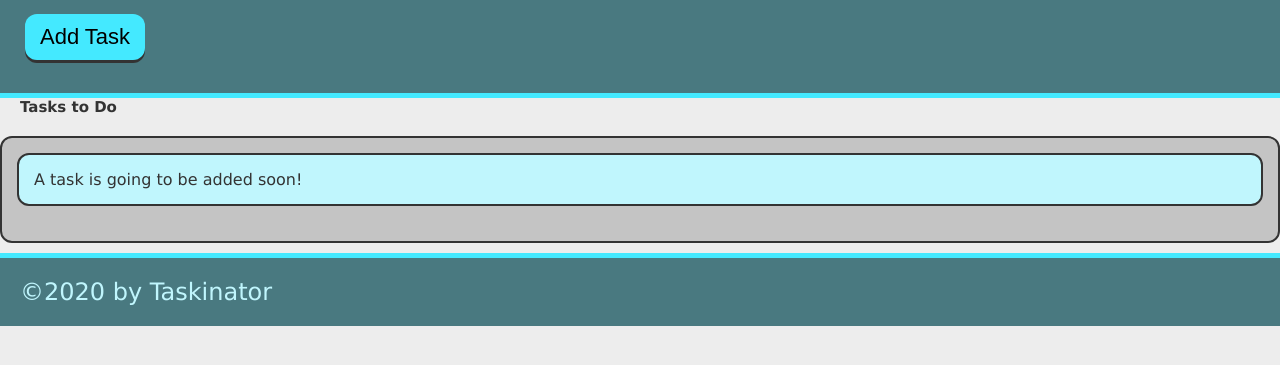
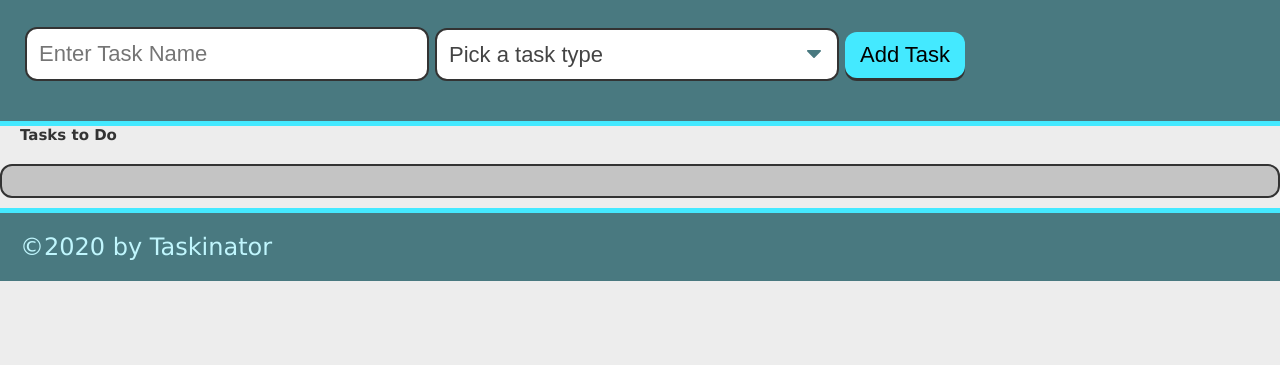
Before and after one commit to catherinecunningham/taskinator, a plain HTML site: page index.html in a window 1280 px wide. Shown: the part 115-480 px from the top of the page. Drawn offline with Linux system fonts and the light colour scheme.

Commit message:
enable task adding through form

```diff
--- a/assets/js/script.js
+++ b/assets/js/script.js
@@ -1,11 +1,13 @@
-var buttonEl = document.querySelector("#save-task");
+var formEl = document.querySelector("#task-form");
 var tasksToDoEl = document.querySelector("#tasks-to-do");
 
 var createTaskHandler = function() {
+    event.preventDefault();
+
   var listItemEl = document.createElement("li");
   listItemEl.className = "task-item";
   listItemEl.textContent = "This is a new task.";
   tasksToDoEl.appendChild(listItemEl);
   };
 
-buttonEl.addEventListener("click", createTaskHandler);
+formEl.addEventListener("submit", createTaskHandler);
--- a/index.html
+++ b/index.html
@@ -14,10 +14,27 @@
 <!--Start Header-->
 <header>
     <h1 class="page-title">Taskinator</h1>
+
     <p>
         Click the button below to add a new task!
     </p>
-    <button class="btn" id="save-task">Add Task</button>
+
+    <form id="task-form">
+        <div class="form-group">
+            <input type="text" name="task-name" placeholder="Enter Task Name" />
+        </div>
+        <div class="form-group">
+            <select name="task-type" class="select-dropdown">
+                <option value="" disabled selected>Pick a task type</option>
+                <option value="Print">Print</option>
+                <option value="Web">Web</option>
+                <option value="Mobile">Mobile</option>
+            </select>
+        </div>
+        <div class="form-group">
+            <button class="btn" id="save-task" type="submit">Add Task</button>
+        </div>
+    </form>
 </header>
 <!--End Header-->
 
@@ -25,9 +42,7 @@
 <main>
     <section>
         <h2 class="task-list-wrapper">Tasks to Do</h2>
-        <ul class="task-list" id="tasks-to-do">
-            <li class="task-item">A task is going to be added soon!</li>
-        </ul>
+        <ul class="task-list" id="tasks-to-do"></ul>
     </section>
 </main>
 <!--End Main Section-->
```
